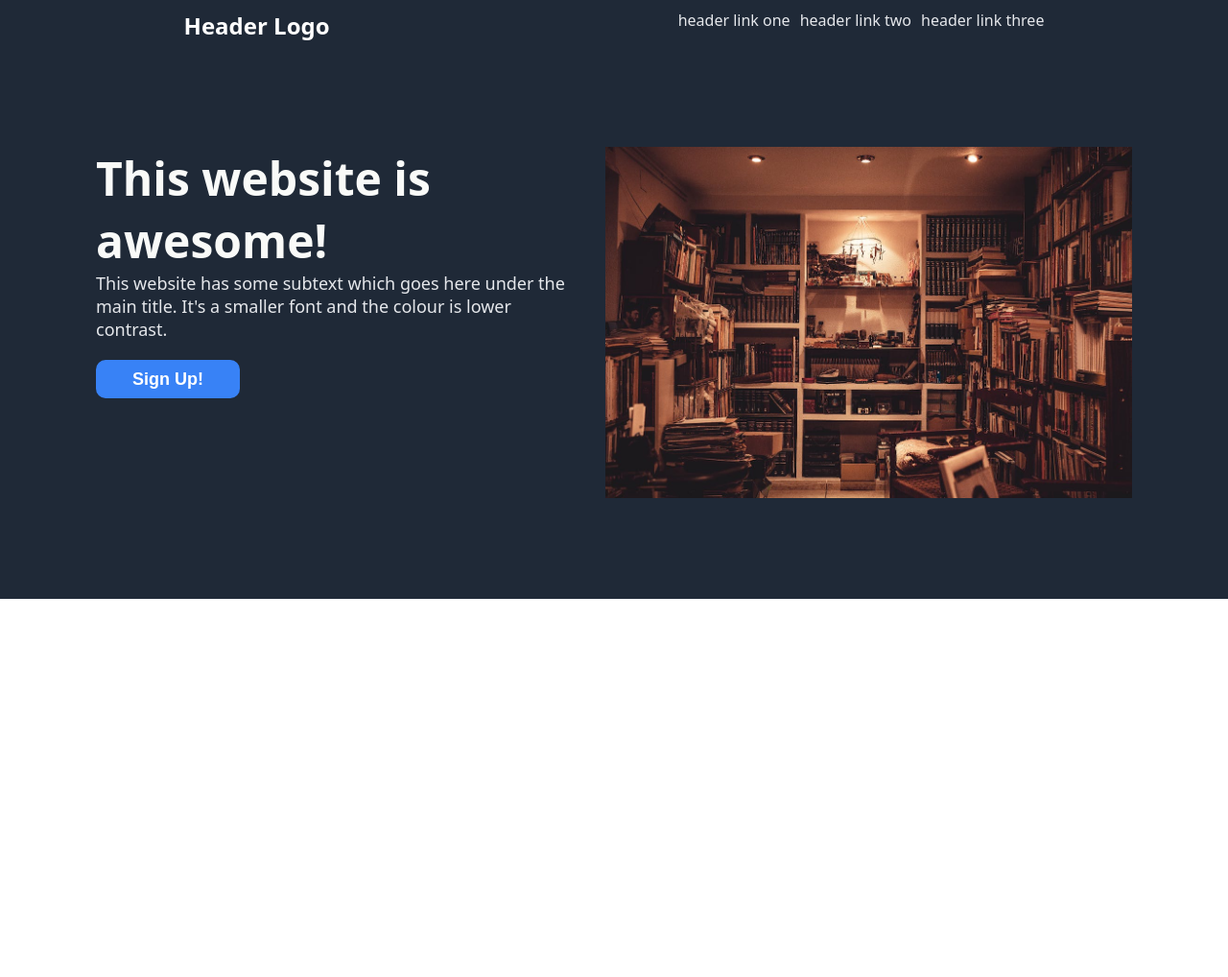
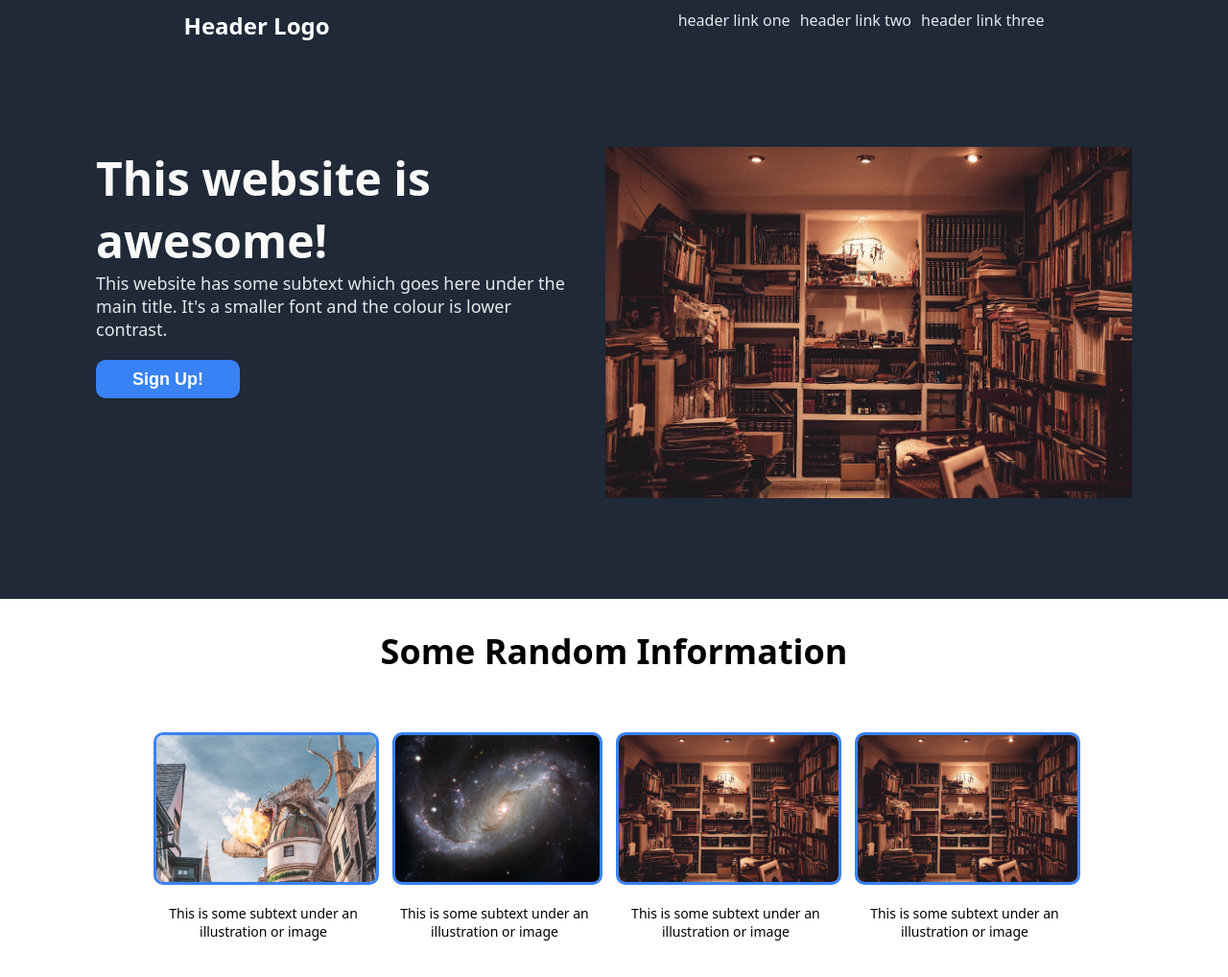
Before and after one commit to mscarth1/landing-page, a plain HTML site: page index.html in a window 1280 px wide. Shown: the whole page at 96% size. Before the commit the page ends 800 px from the top, so only its background shows below. Drawn offline with Linux system fonts and the light colour scheme.

Commit message:
Add info section and more images

```diff
--- a/index.html
+++ b/index.html
@@ -29,7 +29,26 @@
     </div>
 </div>
 
+<div class="info-title">Some Random Information</div>
 
+<div class="cards">
+    <div class="card">
+        <img src="img/fantasy.jpeg" class="image-border"/>
+        <div class="subt">This is some subtext under an illustration or image</div>
+    </div>
+    <div class="card">
+        <img src="img/sci-fi.jpg" class="image-border">
+        <div class="subt">This is some subtext under an illustration or image</div>
+    </div>
+    <div class="card">
+        <img src="img/books.jpg" class="image-border">
+        <div class="subt">This is some subtext under an illustration or image</div>
+    </div>
+    <div class="card">
+        <img src="img/books.jpg" class="image-border">
+        <div class="subt">This is some subtext under an illustration or image</div>
+    </div>
+</div>
 
 
 </body>
--- a/style.css
+++ b/style.css
@@ -67,3 +67,35 @@ img {
     margin-top: 20px;
     font-weight: 800;
 }
+
+.info-title {
+    font-size: 36px;
+    font-weight: 900;
+    text-align: center;
+    padding: 30px;
+}
+
+.cards{
+    display: flex;
+    margin: 20px;
+    margin-left: 150px;
+    margin-right: 150px;
+    margin-bottom: 100px;
+}
+
+.card {
+    padding: 10px;
+}
+
+.subt {
+    margin-top: 15px;
+    text-align: center;
+    font-size: 14px;
+}
+
+.image-border {
+    border-style: solid;
+    border-width: 3px;
+    border-color: #3882f6;
+    border-radius: 10px;
+}
```
Also changed, not shown: img/fantasy.jpeg (added), img/sci-fi.jpg (added), 1 other file.
